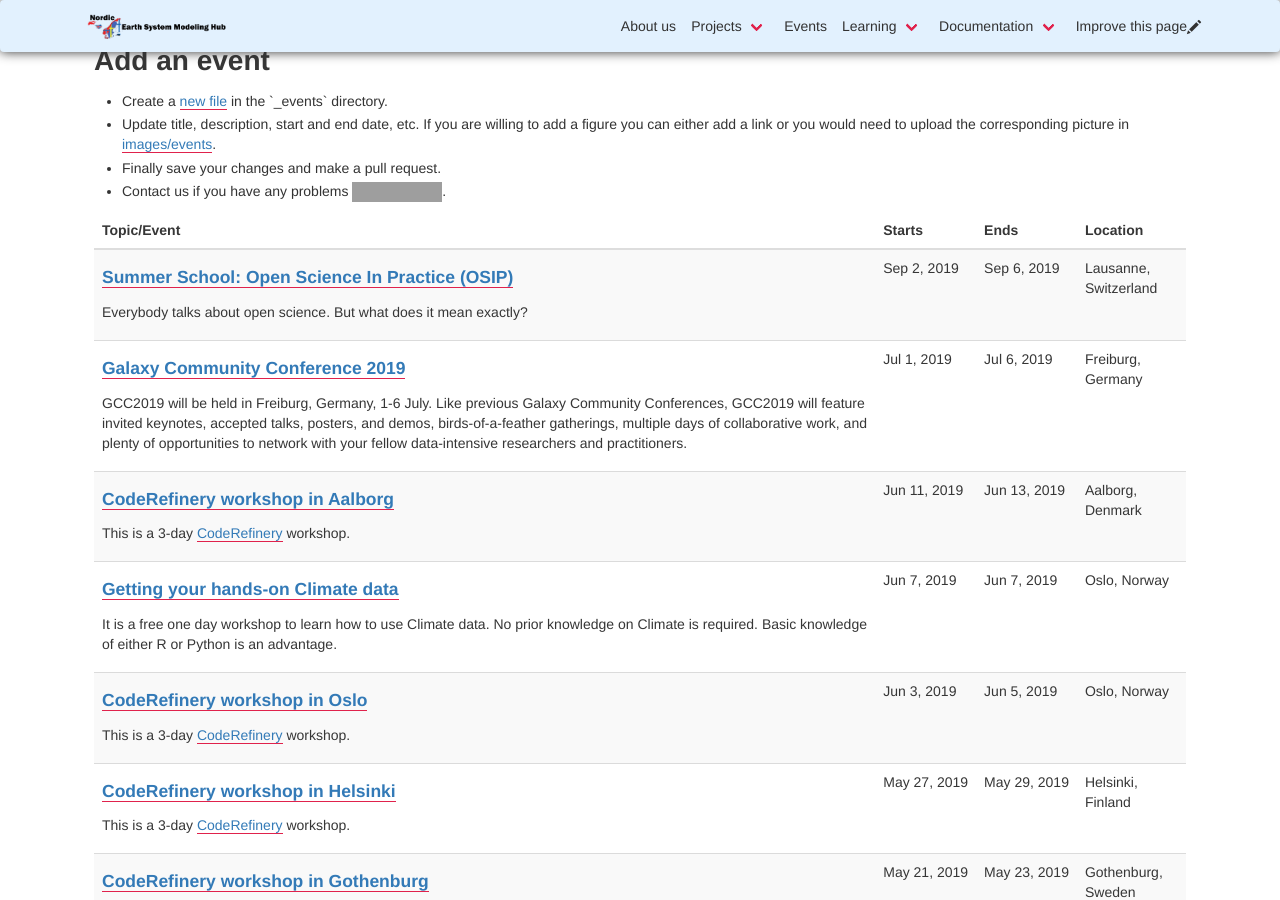
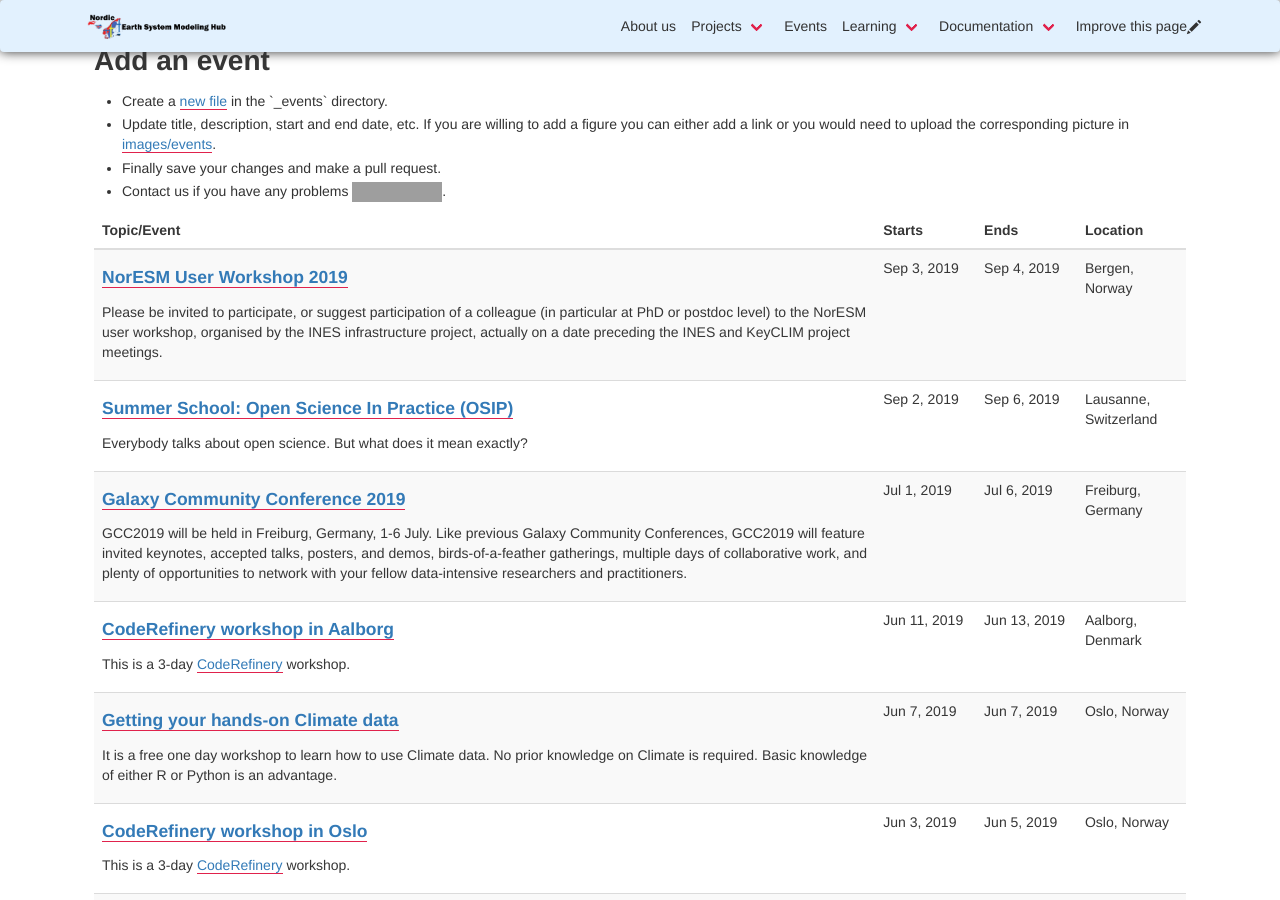
Before and after one commit to NordicESMhub/nordicesmhub.github.io, a Jekyll site: the page built from events.md, in a window 1280 px wide and 900 px high, scrolled down 635 px. Built offline with Jekyll 4.4.1, drawn with Linux system fonts in a browser that asks for light colours; nearby versions of some CDN libraries; grey boxes are pictures that could not be loaded.

Commit message:
added norESM user workshop event

```diff
--- /dev/null
+++ b/_events/2019-09-03-norESM.md
@@ -0,0 +1,25 @@
+---
+layout: event
+image: /images/events/guillaume-de-germain-6Xw9wMJyHus-unsplash.jpg
+tags: [NorESM, workshop]
+title: 'NorESM User Workshop 2019'
+description: 'September, 03-04, 2019'
+starts: 2019-09-03
+ends: 2019-09-04
+location:
+  city: Bergen
+  region: Vestlandet
+  country: Norway
+supporters:
+  - INES
+photos:
+  name: Guillaume de Germain
+  license: Unsplash License
+---
+
+Please be invited to participate, or suggest participation of a colleague (in particular at PhD or postdoc level) to the NorESM user workshop, organised by the INES infrastructure project, actually on a date preceding the INES and KeyCLIM project meetings.
+
+**Date**: 3-4 September
+**Place**: Bergen, Geophysical Institute
+
+Programme and registration (deadline 15/08/2019) [here](https://skjemaker.app.uib.no/view.php?id=6805605).
```
Also changed, not shown: _projects/ines.md (+1 -1 lines), 1 other file.
